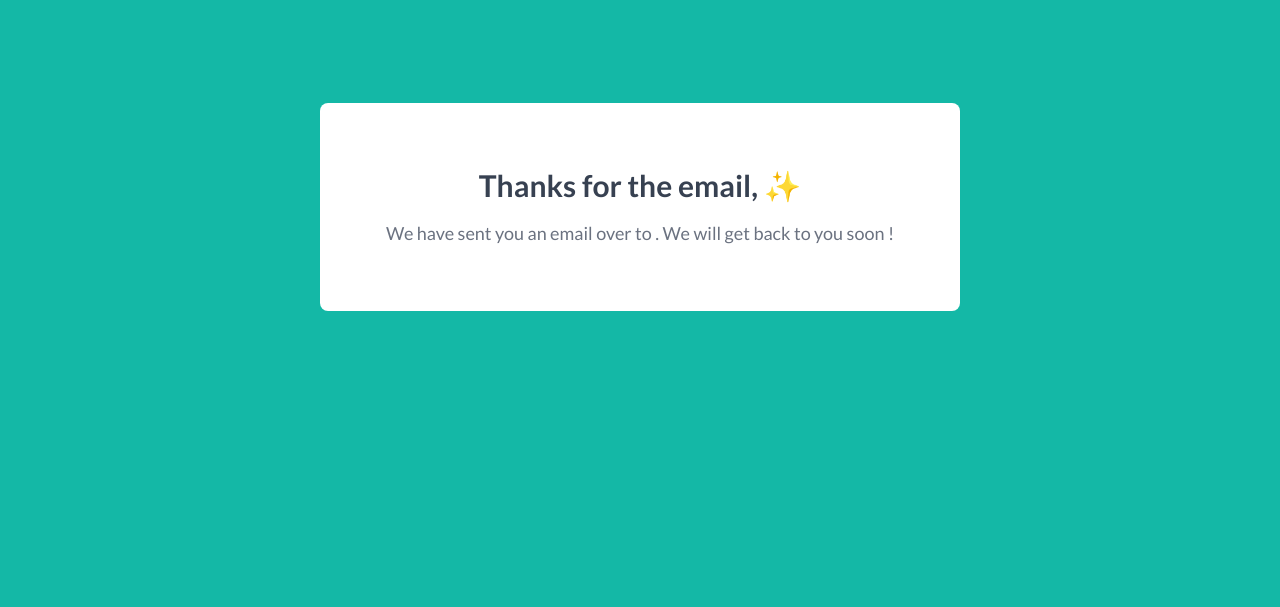
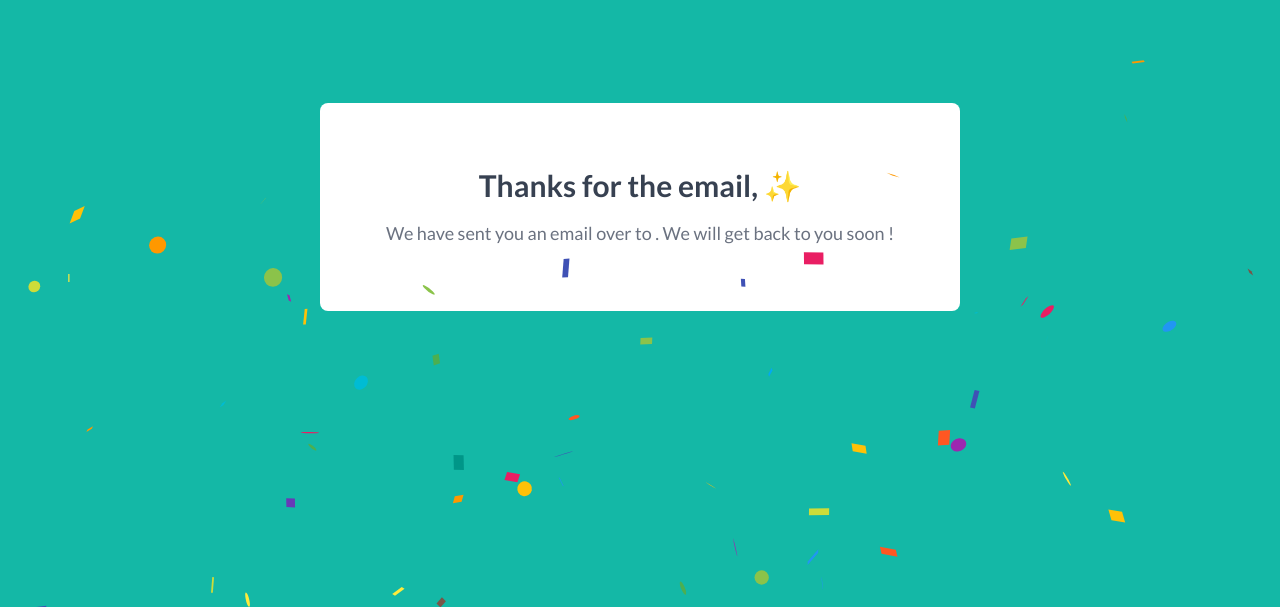
Before and after one commit to paulthomas2107/modern-react-form, a Next.js app: page /success in a window 1280 px wide. Shown: the part 193-800 px from the top of the page. Built offline with nearby package versions, Linux system fonts and the light colour scheme.

Commit message:
Add confetti

```diff
--- a/package.json
+++ b/package.json
@@ -14,6 +14,7 @@
     "framer-motion": "^7.6.2",
     "next": "13.0.0",
     "react": "18.2.0",
+    "react-confetti": "^6.1.0",
     "react-dom": "18.2.0",
     "yup": "^0.32.11"
   },
--- a/pages/_app.js
+++ b/pages/_app.js
@@ -3,7 +3,7 @@ import { AnimatePresence } from 'framer-motion';
 
 function MyApp({ Component, pageProps, router}) {
   return (
-    <AnimatePresence>
+    <AnimatePresence mode='wait'>
       <Component key={router.pathname} {...pageProps} />
     </AnimatePresence>
   );
--- a/pages/index.js
+++ b/pages/index.js
@@ -61,7 +61,7 @@ export default function Home() {
             <div className="mt-6">
               <div className="pb-4">
                 <label
-                  className={`block font-latoBold text-sm pb-2 ${formik.touched.name && formik.errors.name ? 'text-red-400' : ''}`}
+                  className={`block font-latoBold text-sm pb-2  ${formik.touched.name && formik.errors.name ? 'text-red-400' : ''}`}
                   htmlFor="name"
                 >
                   {formik.touched.name && formik.errors.name ? formik.errors.name : 'Name'}
--- a/pages/success.js
+++ b/pages/success.js
@@ -1,23 +1,38 @@
-import { useRouter } from "next/router";
-import {motion as m} from 'framer-motion';
+import { useRouter } from 'next/router';
+import { motion as m } from 'framer-motion';
+import Confetti from 'react-confetti';
+import { useEffect, useState } from 'react';
 
 export default function Success() {
+  const routers = useRouter();
+  const [pieces, setPieces] = useState(200);
+  const stopConfetti = () => {
+    setTimeout(() => {
+      setPieces(0);
+    }, 4000);
+  };
 
-    const routers = useRouter();
+  useEffect(() => {
+    stopConfetti()
+  }, [])
 
   return (
-
     <m.main
-          initial={{opacity: 0}}
-          animate={{opacity: 1}}
-          exit={{opacity: 0}}
-          className="h-screen items-center flex justify-center">
+      initial={{ opacity: 0 }}
+      animate={{ opacity: 1 }}
+      exit={{ opacity: 0 }}
+      className="h-screen items-center flex justify-center"
+    >
       <div className="bg-white rounded-lg w-1/2 font-latoRegular text-center text-gray-700 p-16">
-                <h1 className="text-3xl pb-4 font-latoBold">Thanks for the email, {routers.query.name} ✨</h1>
+        <h1 className="text-3xl pb-4 font-latoBold">
+          Thanks for the email, {routers.query.name} ✨
+        </h1>
         <p className="text-lg text-gray-500">
-                    We have sent you an email over to {routers.query.email}. We will get back to you soon !
+          We have sent you an email over to {routers.query.email}. We will get
+          back to you soon !
         </p>
       </div>
+      <Confetti gravity={0.2} numberOfPieces={pieces} />
     </m.main>
-    )
+  );
 }
```
Also changed, not shown: 1 other file (tests, documents, lock files or other folders). Lines whose indentation alone changed are shown as unchanged.
